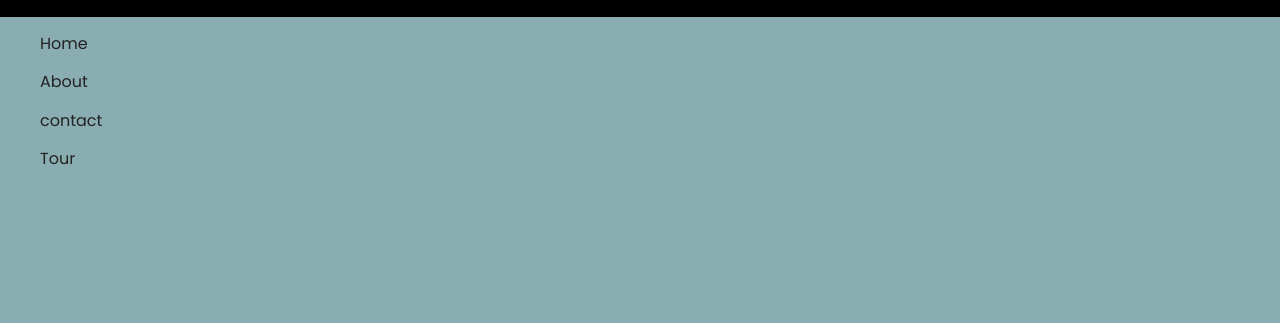
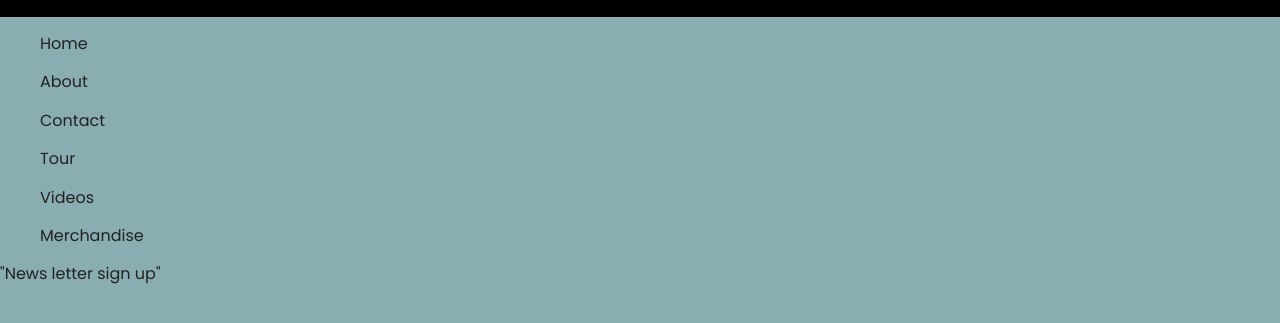
Before and after one commit to rcarterYCP/rcarter_website, a plain HTML site: page index.html in a window 1280 px wide. Shown: the part 143-466 px from the top of the page. Drawn offline with Linux system fonts and the light colour scheme.

Commit message:
Navigation for my home page
How would I do classes here to avoid Div soup?

I have now added Merch and Videos as well. Would they be considered nav as well. I figured they would since clicking on them takes you to a page.

```diff
--- a/index.html
+++ b/index.html
@@ -12,7 +12,7 @@
 
   <link rel="stylesheet" href="css/normalize.css">
   <link rel="stylesheet" href="css/main.css">
-  <link rel="stylesheet" href="img/"
+  <link rel="stylesheet" href="img/Coin_header"
 </head>
 
 <body>
@@ -42,7 +42,7 @@
        <div>
          <nav>
            <ul>
-          contact
+          Contact
            </ul>
              </nav>
            </div>
@@ -54,6 +54,26 @@
                </ul>
                  </nav>
 
+
+<div>
+  <nav>
+    <ul>
+      Videos
+    </nav>
+  </ul>
+</div>
+
+<div>
+  <nav>
+    <ul>
+      Merchandise
+    </ul>
+  </nav>
+</div>
+
+</div>
+"News letter sign up"
+</div>
 
 
 
```
